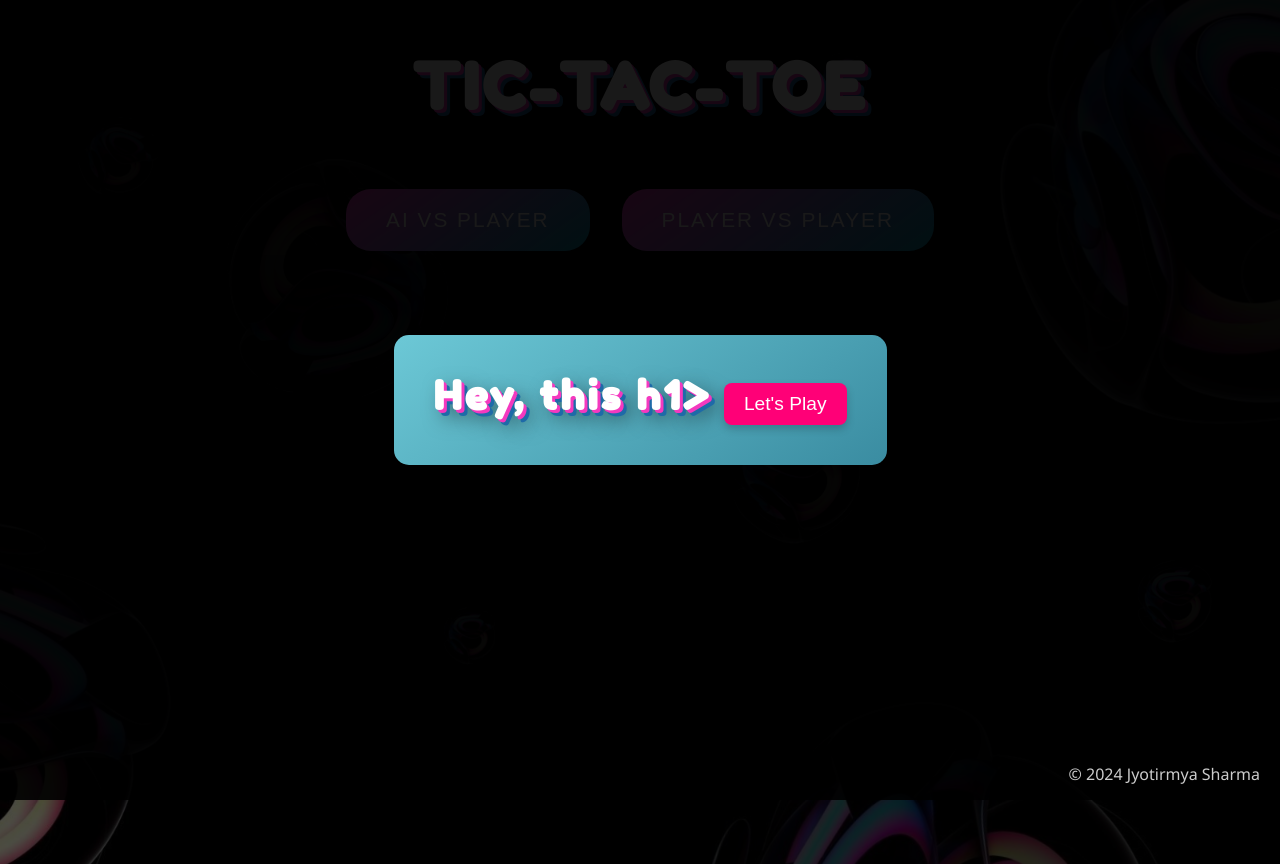
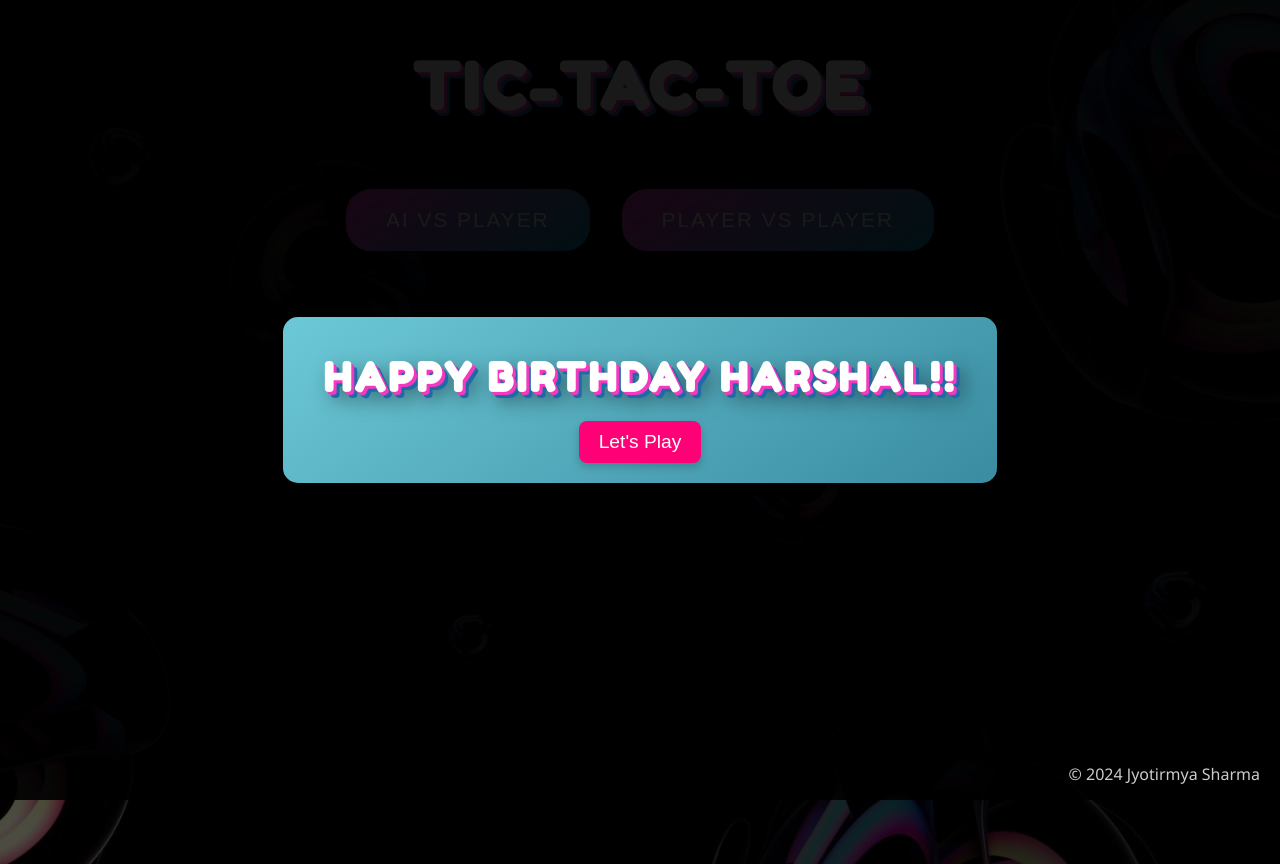
Before and after one commit to jyotirmya17/Tic-Tac-Toes, a plain HTML site: page index.html in a window 1280 px wide. Drawn offline with Linux system fonts and the light colour scheme.

Commit message:
Update index.html

```diff
--- a/index.html
+++ b/index.html
@@ -11,7 +11,7 @@
 
     <div id="popup" class="popup">
       <div class="popup-content">
-        <h1>Hey, this h1>
+        <h1>HAPPY BIRTHDAY HARSHAL!!</h1>
         <button id="playButton">Let's Play</button>
       </div>
     </div>
```
